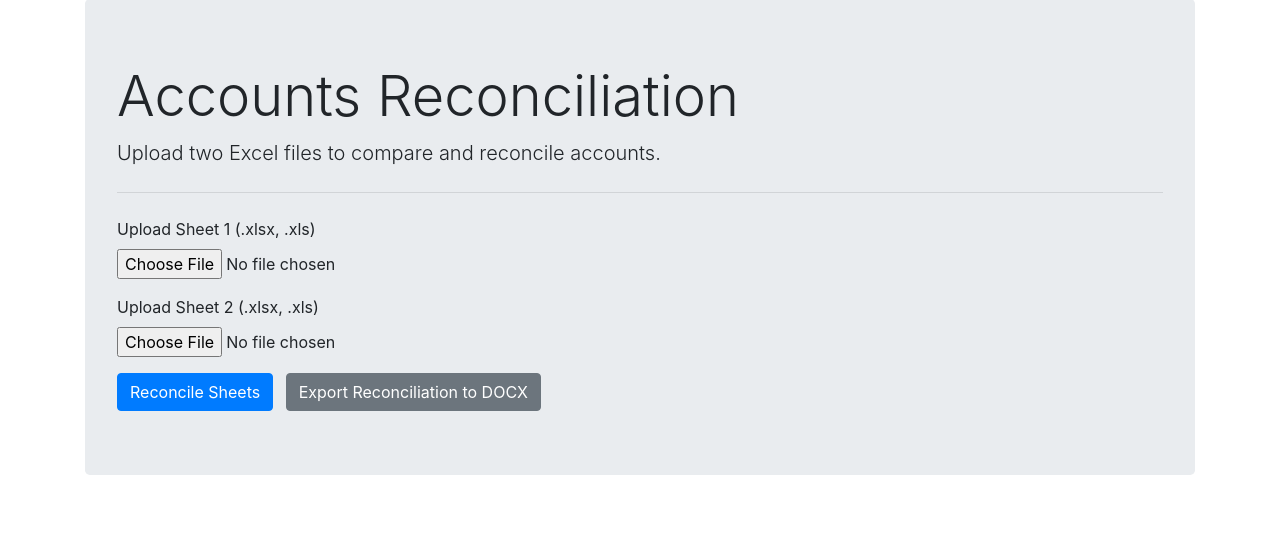
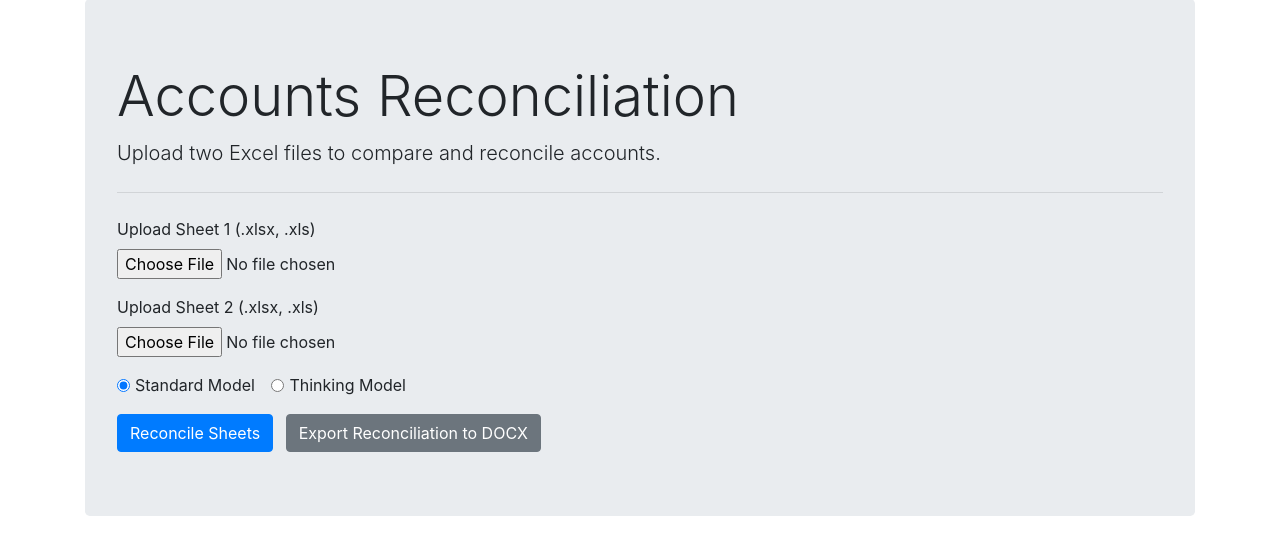
Before and after one commit to seanmcmahon101/render-reconcile-test, a Flask app: page /reconcile in a window 1280 px wide. Shown: the part 57-612 px from the top of the page. Run offline with Flask 3, Linux system fonts and the light colour scheme; the visitor is signed in with stand-in values (Sample User, id 1); some libraries are stand-ins or nearby versions.

Commit message:
Update reconcile.html

```diff
--- a/templates/reconcile.html
+++ b/templates/reconcile.html
@@ -56,6 +56,18 @@
                     <label for="excel_file_2">Upload Sheet 2 (.xlsx, .xls)</label>
                     <input type="file" class="form-control-file" id="excel_file_2" name="excel_file_2" accept=".xlsx,.xls" required>
                 </div>
+
+                <div class="form-group">
+                    <div class="form-check form-check-inline">
+                        <input class="form-check-input" type="radio" name="model_select" id="standard_model" value="standard" {% if model_name != 'thinking' %}checked{% endif %}>
+                        <label class="form-check-label" for="standard_model">Standard Model</label>
+                    </div>
+                    <div class="form-check form-check-inline">
+                        <input class="form-check-input" type="radio" name="model_select" id="thinking_model" value="thinking" {% if model_name == 'thinking' %}checked{% endif %}>
+                        <label class="form-check-label" for="thinking_model">Thinking Model</label>
+                    </div>
+                </div>
+
                 <button type="submit" class="btn btn-primary">Reconcile Sheets</button>
                 <a href="{{ url_for('export_reconciliation_docx_route') }}" class="btn btn-secondary ml-2">Export Reconciliation to DOCX</a>
             </form>
```
